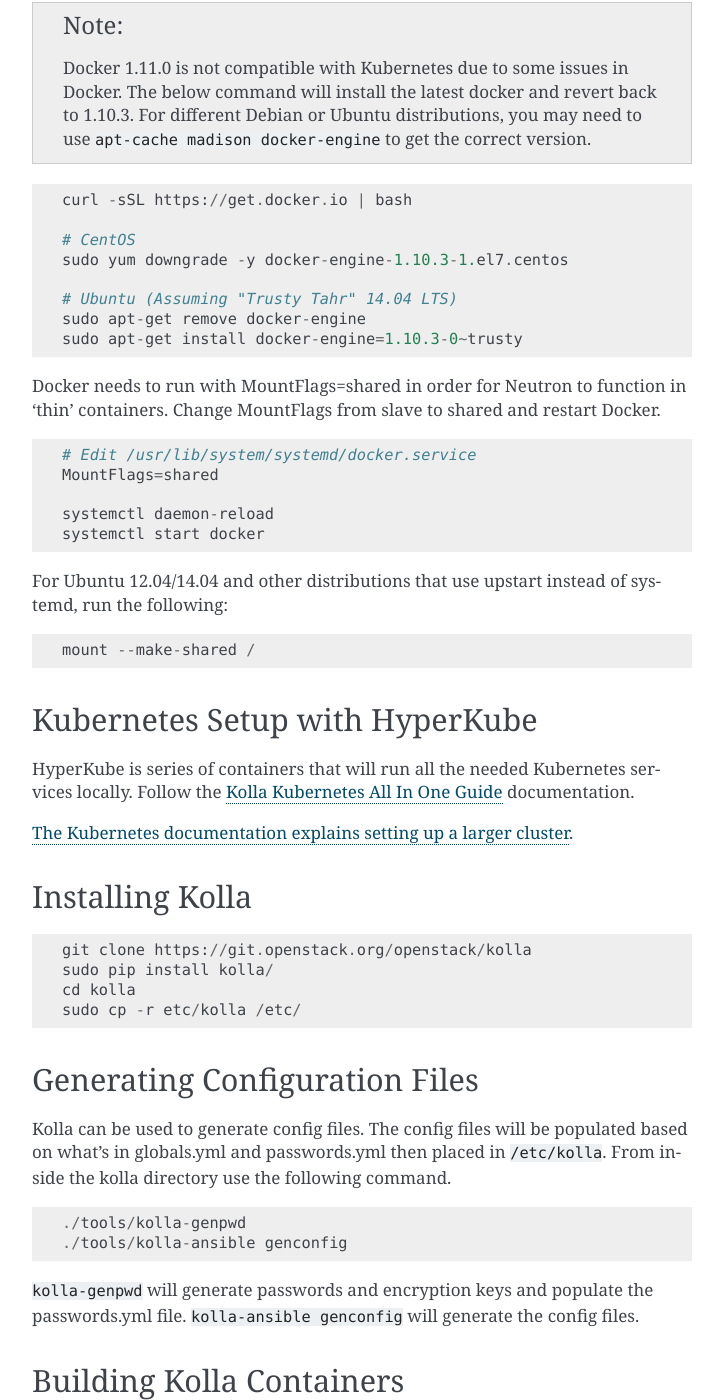
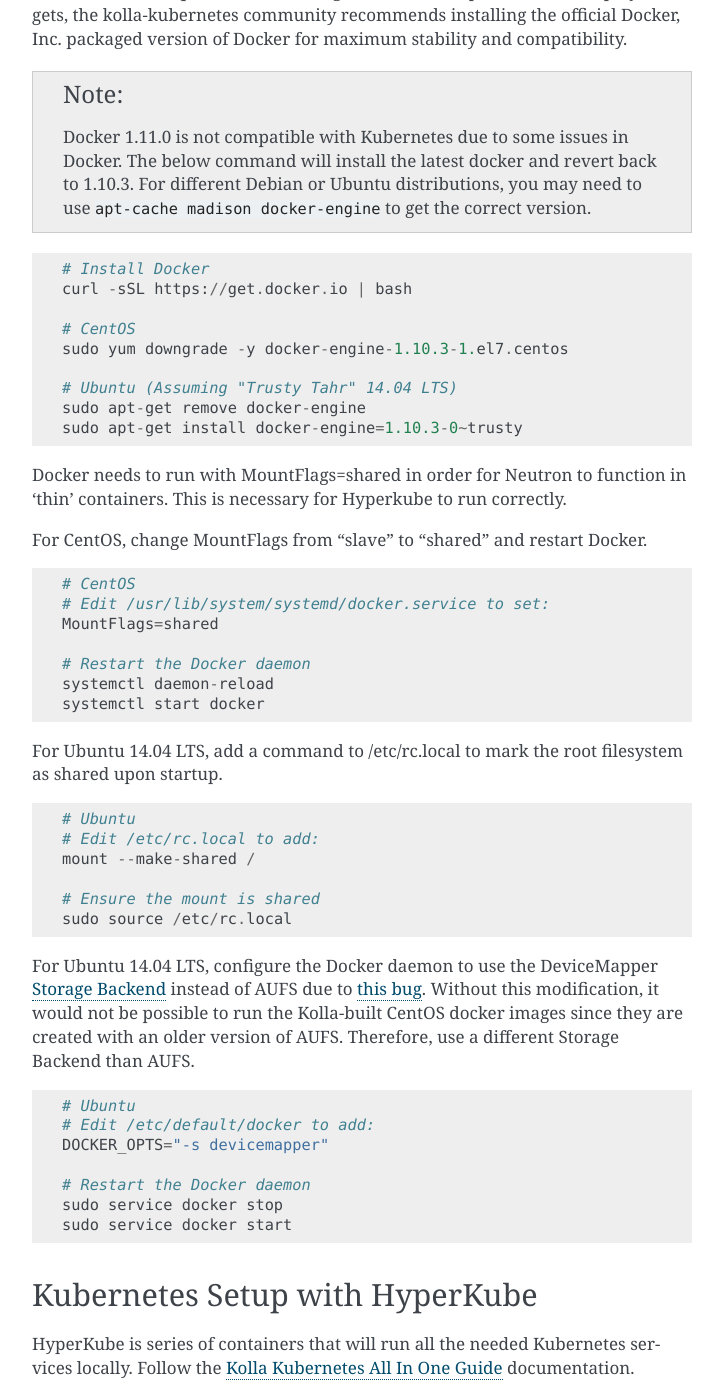
Before and after one commit to openstack-archive/kolla-kubernetes, a Sphinx documentation site: the page built from doc/source/quickstart.rst, in a window 1280 px wide and 1400 px high, scrolled down 667 px. Shown: the whole window, without its empty margins (388-1111 px from the left). Built offline with Sphinx 7.4.7, drawn with Linux system fonts in a browser that asks for light colours; some of the changed text lies outside the part shown.

Commit message:
Updated quickstart doc dependencies section
- Updated ubuntu instructions to permanently mark root fs mount as
  shared, to be complimentary to CentOS.
- Added ubuntu instructions to enable running of Centos Kolla images,
  which would otherwise fail because of AUFS storage backend mismatch.
  In this case use devicemapper storage backend.

Change-Id: Id56ca8f018799df9ee465a44df858f413c9773fa

```diff
--- a/doc/source/quickstart.rst
+++ b/doc/source/quickstart.rst
@@ -20,6 +20,9 @@ Kubernetes              1.2.4        none         On all hosts
 .. NOTE:: Kolla (which provides the templating) is sensitive about the
   Ansible version.  Mainline currently requires 2.0.x or above.
 
+Installing Docker
+=================
+
 Since Docker is required to build images as well as be present on all deployed
 targets, the kolla-kubernetes community recommends installing the official
 Docker, Inc. packaged version of Docker for maximum stability and compatibility.
@@ -31,6 +34,7 @@ Docker, Inc. packaged version of Docker for maximum stability and compatibility.
 
 ::
 
+    # Install Docker
     curl -sSL https://get.docker.io | bash
 
     # CentOS
@@ -41,23 +45,51 @@ Docker, Inc. packaged version of Docker for maximum stability and compatibility.
     sudo apt-get install docker-engine=1.10.3-0~trusty
 
 Docker needs to run with MountFlags=shared in order for Neutron to function
-in 'thin' containers.  Change MountFlags from slave to shared and restart
-Docker.
+in 'thin' containers.  This is necessary for Hyperkube to run correctly.
+
+For CentOS, change MountFlags from "slave" to "shared" and restart Docker.
 
 ::
 
-   # Edit /usr/lib/system/systemd/docker.service
+   # CentOS
+   # Edit /usr/lib/system/systemd/docker.service to set:
    MountFlags=shared
 
+   # Restart the Docker daemon
    systemctl daemon-reload
    systemctl start docker
 
-For Ubuntu 12.04/14.04 and other distributions that use upstart instead of
-systemd, run the following:
+For Ubuntu 14.04 LTS, add a command to /etc/rc.local to mark the root
+filesystem as shared upon startup.
 
 ::
 
-    mount --make-shared /
+   # Ubuntu
+   # Edit /etc/rc.local to add:
+   mount --make-shared /
+
+   # Ensure the mount is shared
+   sudo source /etc/rc.local
+
+
+For Ubuntu 14.04 LTS, configure the Docker daemon to use the DeviceMapper
+`Storage Backend <http://www.projectatomic.io/docs/filesystems>`_ instead of
+AUFS due to `this bug
+<https://github.com/docker/docker/issues/8966#issuecomment-94210446>`_.
+Without this modification, it would not be possible to run the Kolla-built
+CentOS docker images since they are created with an older version of AUFS.
+Therefore, use a different Storage Backend than AUFS.
+
+::
+
+   # Ubuntu
+   # Edit /etc/default/docker to add:
+   DOCKER_OPTS="-s devicemapper"
+
+   # Restart the Docker daemon
+   sudo service docker stop
+   sudo service docker start
+
 
 Kubernetes Setup with HyperKube
 ===============================
```
